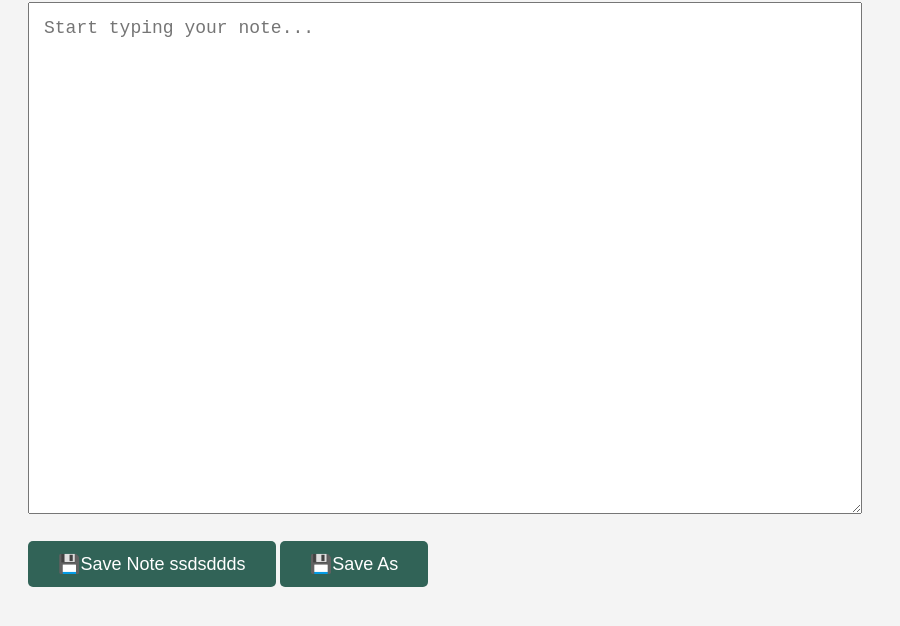
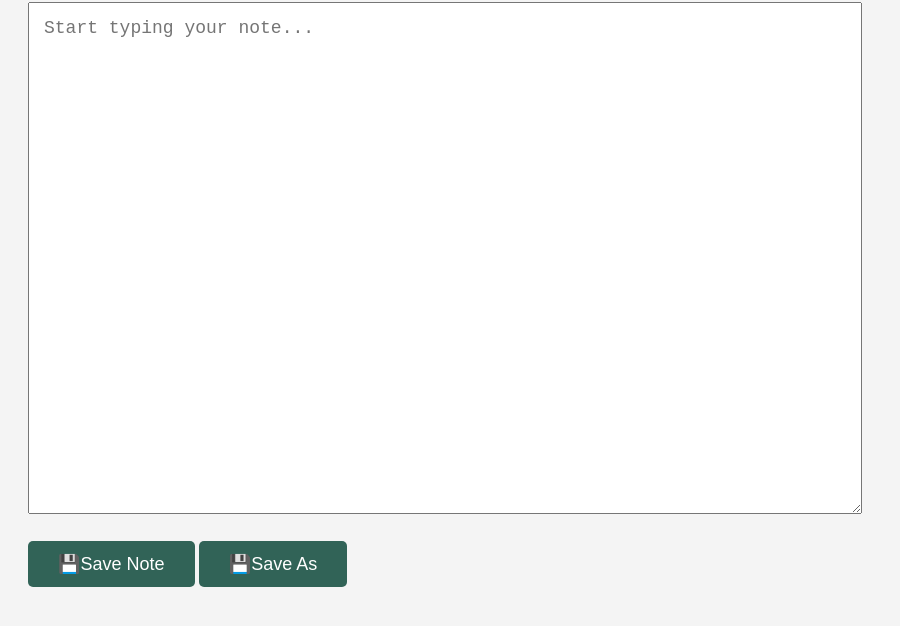
Before and after one commit to sujo651-SF/quick-note-taker, an Electron app: page index.html in a window 900 px wide. Shown: the part 112-738 px from the top of the page. Drawn offline with Linux system fonts and the light colour scheme; no server answers.

Commit message:
Changed the index.html file

```diff
--- a/index.html
+++ b/index.html
@@ -32,7 +32,7 @@
     <h1>📝SF Quick Note Taker</h1>
     <textarea id="note" placeholder="Start typing your note..."></textarea>
     <br><br>
-    <button id="save">💾Save Note ssdsddds</button>
+    <button id="save">💾Save Note</button>
     <button id="save-as">💾Save As</button>
 
 
```
